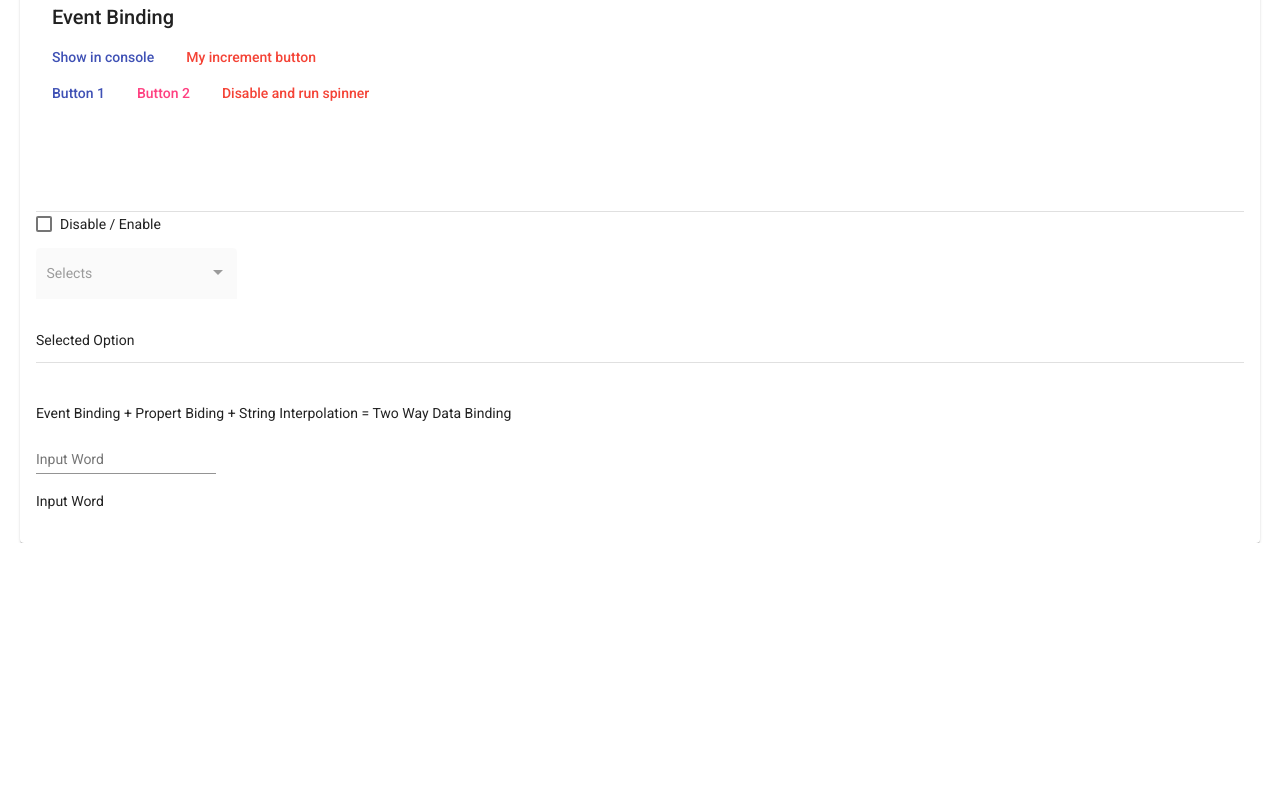
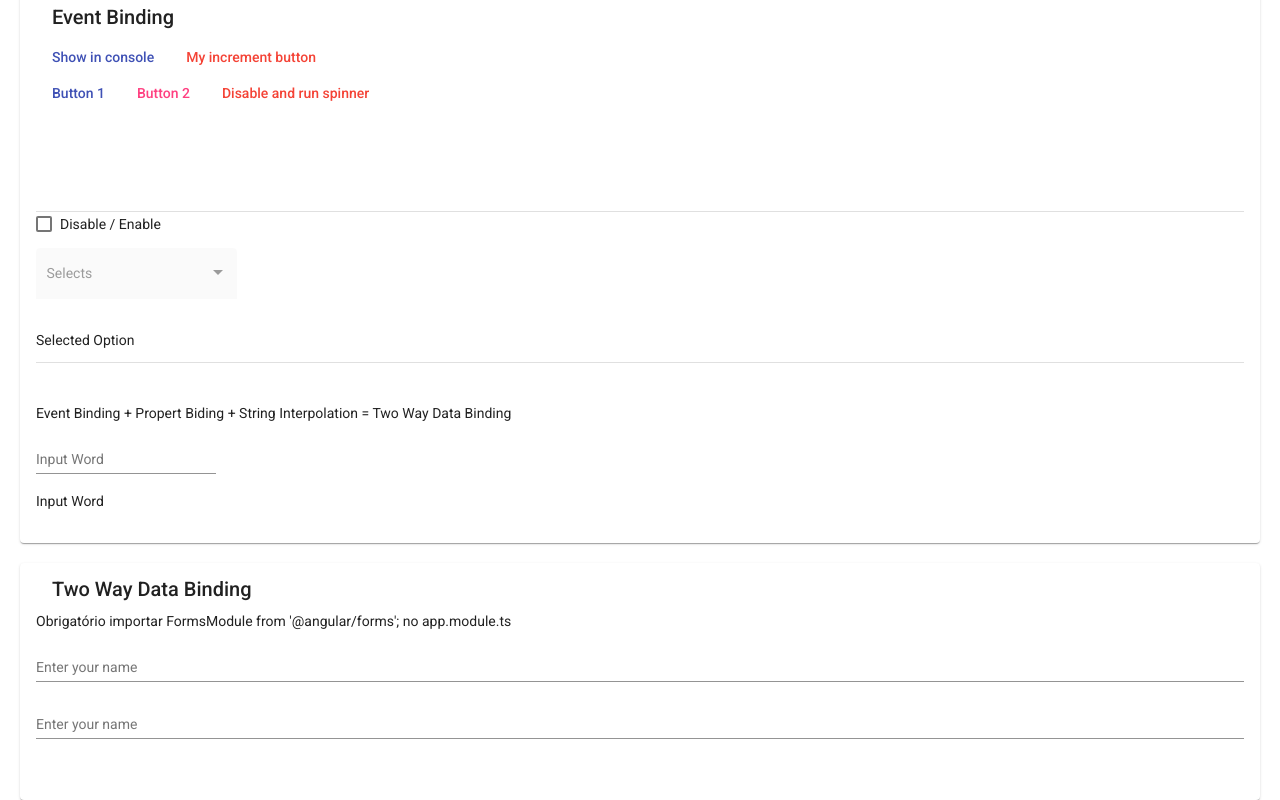
Before and after one commit to gilvan2/Angular-in-my-life, an Angular app: page / in a window 1280 px wide. Shown: the part 418-1218 px from the top of the page. Before the commit the page ends 961 px from the top, so only its background shows below. Built offline with nearby package versions, Linux system fonts and the light colour scheme.

Commit message:
Criação do component TwoWayDataDinding, formulário e two way data dinding entre os campos

```diff
--- a/src/app/app.component.html
+++ b/src/app/app.component.html
@@ -1,3 +1,4 @@
 <app-string-interpolation></app-string-interpolation>
 <app-propert-binding></app-propert-binding>
 <app-event-binding></app-event-binding>
+<app-two-way-data-binding></app-two-way-data-binding>
--- a/src/app/event-binding/event-binding.component.html
+++ b/src/app/event-binding/event-binding.component.html
@@ -72,7 +72,7 @@
                 <mat-label>Input Word</mat-label>
                 <input matInput placeholder="Enter a word!"
                 (input)="inputEvent($event)"
-                [value] = "inputWord">
+                [value]="inputWord">
                 <!-- (input)="inputWord = $event.target.value" Gera o erro
                     error TS2339: Property 'value' does not exist on type 'EventTarget'
                 Ver o por que -->
--- /dev/null
+++ b/src/app/two-way-data-binding/two-way-data-binding.component.html
@@ -0,0 +1,30 @@
+<section>
+    <mat-card style="margin: 20px;">
+        <mat-card-header>
+            <mat-card-title>
+                Two Way Data Binding
+            </mat-card-title>
+        </mat-card-header>
+        <mat-card-content>
+            <p>
+                Obrigatório importar  FormsModule from '@angular/forms'; no app.module.ts
+            </p>
+            <form>
+                <mat-form-field style="width: 100%;">
+                    <input matInput placeholder=" Enter your name"
+                    [(ngModel)]="name1"
+                    name = anyNAme1>
+                </mat-form-field>
+                <mat-form-field style="width: 100%;">
+                    <input matInput placeholder=" Enter your name"
+                    [(ngModel)]="name2"
+                    name = anyName2>
+                </mat-form-field>
+            </form>
+        </mat-card-content>
+        <mat-card-actions>
+            <p>{{name1}}</p>
+            <p>{{name2}}</p>
+        </mat-card-actions>
+    </mat-card>
+</section>
--- /dev/null
+++ b/src/app/two-way-data-binding/two-way-data-binding.component.ts
@@ -0,0 +1,18 @@
+import { Component, OnInit } from '@angular/core';
+
+@Component({
+  selector: 'app-two-way-data-binding',
+  templateUrl: './two-way-data-binding.component.html',
+  styleUrls: ['./two-way-data-binding.component.css']
+})
+export class TwoWayDataBindingComponent implements OnInit {
+
+  constructor() { }
+
+  ngOnInit(): void {
+  }
+
+  name1: string = "";
+  name2: string = "";
+
+}
```
Also changed, not shown: src/app/app.module.ts (+11 -7 lines), src/app/two-way-data-binding/two-way-data-binding.component.css (added), 1 other file (tests, documents, lock files or other folders).
